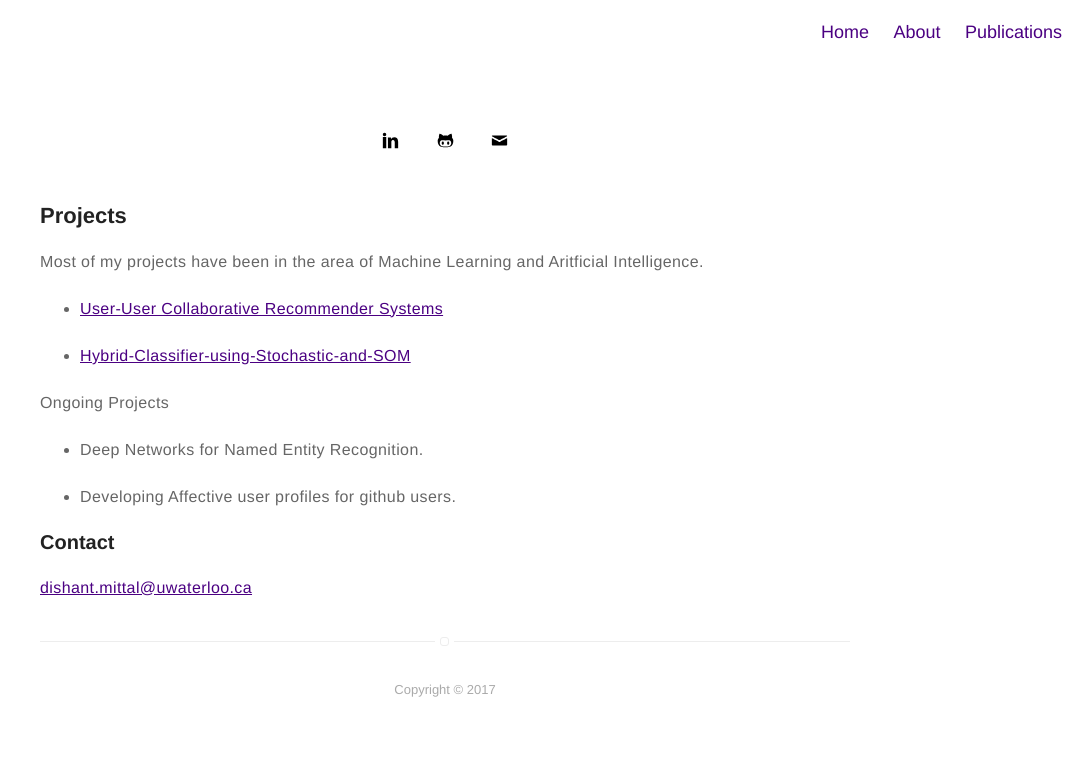
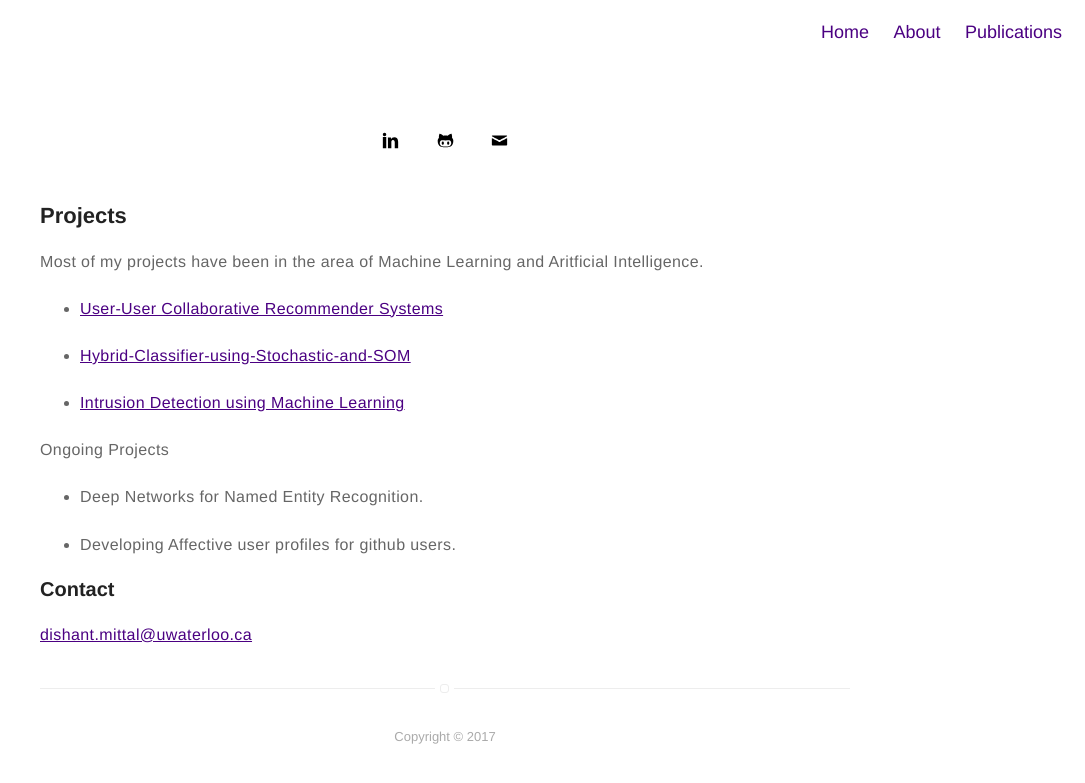
Before and after one commit to dishant-mittal/dishant-mittal.github.io, a Jekyll site: the page built from projects.md, in a window 1280 px wide. Shown: the top 783 px of the page, without its empty margins (195-1280 px from the left). Built offline with Jekyll 4.4.1, drawn with Linux system fonts in a browser that asks for light colours; emoji names are drawn with the system emoji font.

Commit message:
added a link for project github page that works now

```diff
--- a/projects.md
+++ b/projects.md
@@ -12,6 +12,8 @@ Most of my projects have been in the area of Machine Learning and Aritficial Int
 
 + [Hybrid-Classifier-using-Stochastic-and-SOM](https://github.com/dishant-mittal/Hybrid-Classifier-using-Stochastic-and-SOM)
 
++ [Intrusion Detection using Machine Learning](http://dishant-mittal.github.io/Intrusion-Detection-using-Random-Forests/)
+
 Ongoing Projects
 
 
```
Also changed, not shown: 2 other files.
